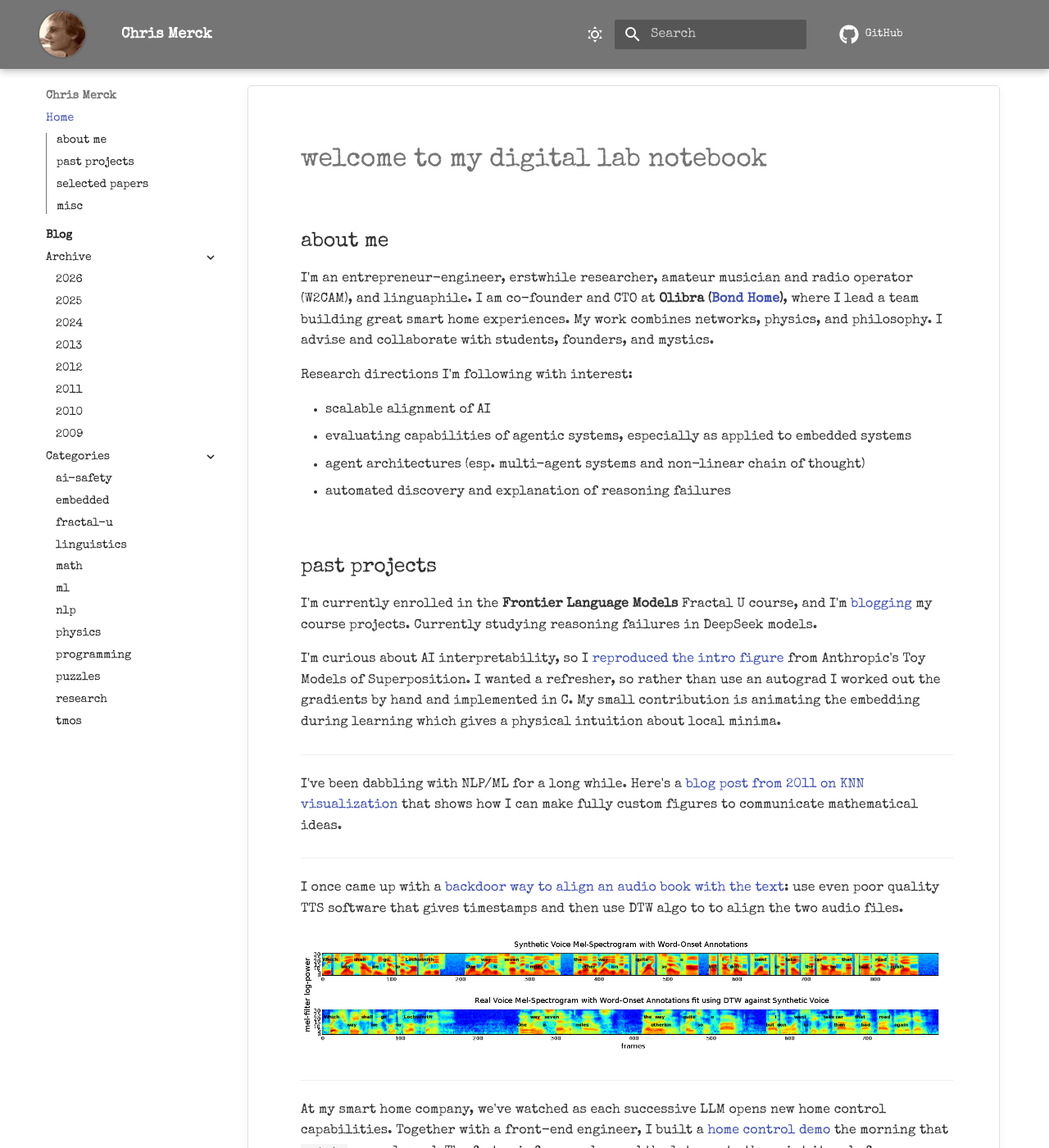
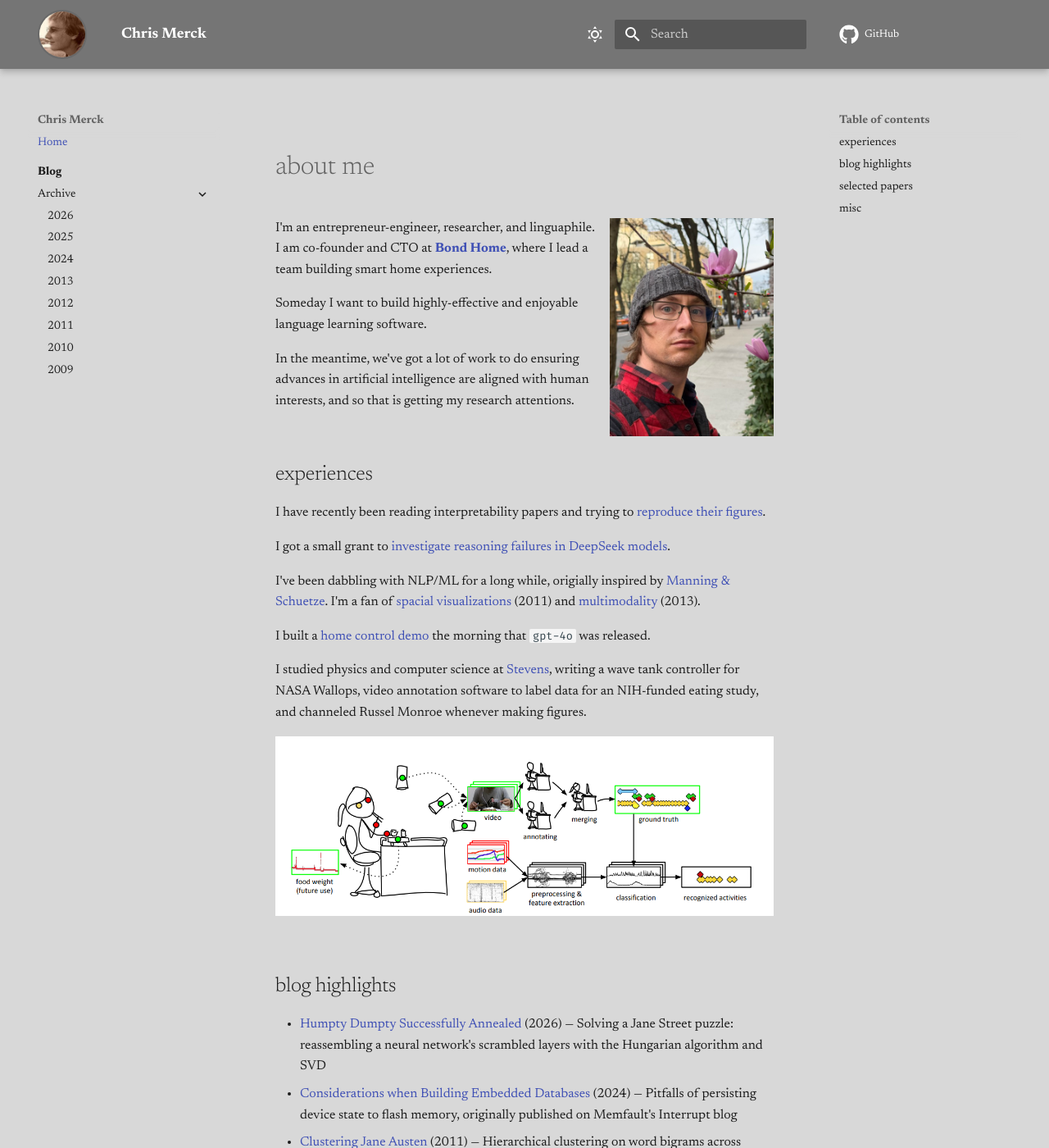
Before and after one commit to chrismerck/chrismerck.github.io, an MkDocs documentation site: the page built from docs/index.md, in a window 1280 px wide and 1400 px high. Shown: the whole window at 82% size. Built offline with MkDocs 1.6.1 and Material for MkDocs 9.7.7, drawn with Linux system fonts in a browser that asks for light colours; comment, search, counter and statistics services are not loaded; some of the changed text lies outside the part shown.

Commit message:
Redesign site: Newsreader font, right TOC sidebar, flat layout, photo
User prompts: "let's explore more readable fonts for the site and restrict
the width of the main text area for better readability, so that we will
have a side menu on desktop", "let's ditch the card to widen usable area",
"use 24pt", "darken the bg", "rm the categories from the left bar",
"in light mode, need a bit greyer bg", "add my photo to the homepage"

- Switch body font from Special Elite to Newsreader (editorial serif)
- Disable toc.integrate so TOC renders in its own right sidebar
- Remove notebook card styling (border, shadow, radius) for flat layout
- Set body text to 24pt for readability
- Darken backgrounds (light: #d8d8d8, dark: #0d1117)
- Disable blog categories in left nav
- Add author photo (converted from HEIC) to homepage
- Rewrite homepage copy (about me, experiences sections)

Co-Authored-By: Claude Opus 4.6 <noreply@anthropic.com>

```diff
--- a/docs/assets/stylesheets/custom.css
+++ b/docs/assets/stylesheets/custom.css
@@ -37,40 +37,25 @@ h1[id], h2[id], h3[id], h4[id], h5[id], h6[id] {
   scroll-padding-top: 6rem;
 }
 
-/* Notebook-style styling for main content */
+/* Let Material's grid handle content width naturally between sidebars */
 .md-main__inner {
-  max-width: 60rem;
-  margin: 0 auto;
   padding: 0;
 }
 
-/* Light theme styles for main content */
-[data-md-color-scheme="default"] .md-content {
-  background-color: #fff; /* Standard white background */
-  border: 1px solid #e0e0e0; /* Light grey border */
-  color: #333; /* Standard dark text color */
+/* Main content - flat style, no card */
+.md-content {
+  font-size: 24pt;
+  padding: 1.5rem 2rem;
+  position: relative;
 }
 
-/* Dark theme styles for main content */
-[data-md-color-scheme="slate"] .md-content {
-  background-color: #1a1d23; /* Even darker background */
-  border: 1px solid #434c5e; /* Darker border color (Nord Polar Night Frost) */
-  color: #d8dee9; /* Lighter text color for dark background (Nord Snow Storm) */
+/* Darken background */
+[data-md-color-scheme="default"] {
+  --md-default-bg-color: #d8d8d8;
 }
 
-/* Common styles for main content (apply to both themes) */
-.md-content {
-  /* background-color: #fff; Commented out original light background */
-  /* background-color: #2e3440; Previous dark background color (Nord Polar Night) */
-  /* background-color: #1a1d23; Even darker background - Moved to dark theme */
-  /* border: 1px solid #e0e0e0; Commented out original light border */
-  /* border: 1px solid #434c5e; Darker border color - Moved to dark theme */
-  /* color: #d8dee9; Lighter text color - Moved to dark theme */
-  border-radius: 5px;
-  box-shadow: 0 2px 10px rgba(0, 0, 0, 0.05);
-  padding: 1.5rem 2rem;
-  margin: 1rem;
-  position: relative;
+[data-md-color-scheme="slate"] {
+  --md-default-bg-color: #0d1117;
 }
 
 /* Removed notebook paper lines effect */
--- a/docs/index.md
+++ b/docs/index.md
@@ -2,52 +2,43 @@
 title: Chris Merck
 ---
 
-# welcome to my digital lab notebook
+# about me
 
-## about me
+![Chris Merck](assets/chris-merck.jpg){ align=right width="200" }
 
-I'm an entrepreneur-engineer, erstwhile researcher, amateur musician and radio operator (W2CAM), and linguaphile. I am co-founder and CTO at **Olibra ([Bond Home](https://bondhome.io))**, where I lead a team building great smart home experiences. My work combines networks, physics, and philosophy. I advise and collaborate with students, founders, and mystics.
+I'm an entrepreneur-engineer, researcher, and linguaphile.
+I am co-founder and CTO at **[Bond Home](https://bondhome.io)**, where I lead a team building smart home experiences.
 
-Research directions I'm following with interest:
+Someday I want to build highly-effective and enjoyable language learning software.
 
- - scalable alignment of AI
- - evaluating capabilities of agentic systems, especially as applied to embedded systems
- - agent architectures (esp. multi-agent systems and non-linear chain of thought)
- - automated discovery and explanation of reasoning failures
+In the meantime, we've got a lot of work to do ensuring advances in artificial intelligence are aligned with human interests,
+and so that is getting my research attentions.
 
-## past projects
+## experiences
 
-I'm currently enrolled in the **Frontier Language Models** Fractal U course, and I'm [blogging](blog) my course projects. Currently
-studying reasoning failures in DeepSeek models.
+I have recently been reading interpretability papers and trying to [reproduce their figures](blog/2025/05/14/demonstrating-superposition/).
 
-I'm curious about AI interpretability, so I [reproduced the intro figure](blog/2025/05/14/demonstrating-superposition/)
- from Anthropic's Toy Models of Superposition. I wanted a refresher, so rather than use an autograd I worked out the gradients by hand and implemented in C. My small contribution is animating the embedding during learning which gives a physical intuition about local minima.
+I got a small grant to [investigate reasoning failures in DeepSeek models](blog/2025/08/17/locating-reasoning-errors-with-active-sampling/).
 
----
+I've been dabbling with NLP/ML for a long while, origially inspired by [Manning & Schuetze](blog/2011/06/30/statistical-nlp-book). I'm a fan of [spacial visualizations](blog/2011/12/13/visualizing-knn-regression/) (2011) and [multimodality](blog/2013/08/08/speech-transcript-alignment/) (2013).
 
-I've been dabbling with NLP/ML for a long while. Here's a [blog post from 2011 on KNN visualization](https://quasiphysics.wordpress.com/2011/12/13/visualizing-k-nearest-neighbor-regression/) that shows how I can make fully custom figures to communicate mathematical ideas.
+I built a [home control demo](https://www.youtube.com/watch?v=F_rlwDuOiXU) the morning that `gpt-4o` was released.
 
----
-
-I once came up with a [backdoor way to align an audio book with the text](https://quasiphysics.wordpress.com/2013/08/08/speech-transcript-alignment/): use even poor quality TTS software that gives timestamps and then use DTW algo to to align the two audio files.
-
-![aligned-spectrograms](assets/aligned-spectrograms.png)
-
----
-
-At my smart home company, we've watched as each successive LLM opens new home control capabilities.
-Together with a front-end engineer, I built a [home control demo](https://www.youtube.com/watch?v=F_rlwDuOiXU) the morning that `gpt-4o` was released.
-The faster inference dropped the latency to the point it made for a compelling demo. I had originally built this on davinci-003 before tool calling was available, and I still used nearly the same prompt with lots of JSON examples. (1)
-{ .annotate }
-
-1. I still think it would be amazing to be able to specify a grammar for the LLM to follow. Should be easy to just condition the output probabilities on being grammatical (provided there's no garden paths :hmm:).
-
----
-
-Lastly, I also do the mundane stuff that has to happen around the research. Here's a figure I drew for one of Kleinberg Lab's papers in grad school. I wrote the video annotation software and fabricated a custom table in a woodshop in addition to coding the ML pipeline.
+I studied physics and computer science at [Stevens](stevens.edu), writing a wave tank controller for NASA Wallops, video annotation software to label data for an NIH-funded eating study, and channeled Russel Monroe whenever making figures.
 
 ![Kleinberg Lab](assets/pipeline.png)
 
+
+## blog highlights
+
+- [Humpty Dumpty Successfully Annealed](blog/2026/02/19/humpty-dumpty-successfully-annealed-with-aid-of-hungarian-algorithm-and-svd/) (2026) — Solving a Jane Street puzzle: reassembling a neural network's scrambled layers with the Hungarian algorithm and SVD
+- [Considerations when Building Embedded Databases](blog/2024/07/24/considerations-when-building-embedded-databases/) (2024) — Pitfalls of persisting device state to flash memory, originally published on Memfault's Interrupt blog
+- [Clustering Jane Austen](blog/2011/08/17/clustering-jane-austen/) (2011) — Hierarchical clustering on word bigrams across Austen's novels, with dendrograms and word clouds
+- [Easy Syntax Trees](blog/2011/05/02/easy-syntax-trees/) (2011) — An informal diagramming technique applied to English, Chinese, and a long Kafka sentence
+- [Korean Kuriosities](blog/2011/05/27/korean-kuriosities/) (2011) — Observations on Hanja, borrowed words, and calligraphy from a trip to Seoul
+- [Extending the Knuth Operator](blog/2011/12/18/extending-the-knuth-operator/) (2011) — Exploring fractional extensions of Knuth's up-arrow notation
+- [Option Pricing and Brownian Motion](blog/2011/03/29/option-pricing-and-brownian-motion/) (2011) — Connecting stock option pricing theory to the physics of diffusion
+- [Playing Genetic Doublets in 3D](blog/2010/12/05/playing-genetic-doublets-in-3d/) (2010) — Lewis Carroll's word ladder game solved with genetic algorithms and embedded in 3D
 
 ## selected papers
 
--- a/mkdocs.yml
+++ b/mkdocs.yml
@@ -38,17 +38,13 @@ theme:
     - navigation.indexes
     # - navigation.tabs
     # - navigation.tabs.sticky
-    - toc.integrate
+    # toc.integrate disabled — TOC renders in its own right sidebar
+    # - toc.integrate
     - search.highlight
     - search.share
   font:
     # Vintage fonts with 1940s aesthetic:
-    text: "Special Elite"  # Classic weathered typewriter font
-    #text: "Courier Prime"  # Authentic typewriter font with vintage feel
-    #text: "American Typewriter"  # Classic mid-century typewriter style
-    #text: "Josefin Slab"  # Elegant vintage slab serif
-    #text: "Playfair Display"  # Sophisticated vintage typography
-    #text: "Old Standard TT"  # Classic book and newspaper style
+    text: "Newsreader"  # Editorial serif for readable long-form text
     code: "Fira Code"
 
 # Extra CSS files
@@ -82,7 +78,8 @@ markdown_extensions:
 
 plugins:
   - search
-  - blog
+  - blog:
+      categories: false
   - mermaid2
 
 extra_javascript:
```
Also changed, not shown: docs/assets/chris-merck.jpg (added).
